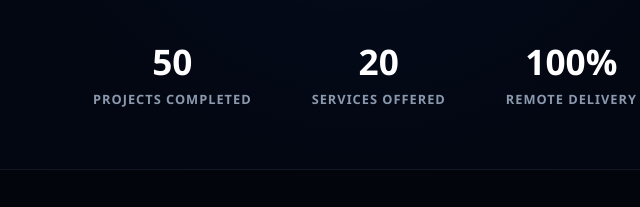
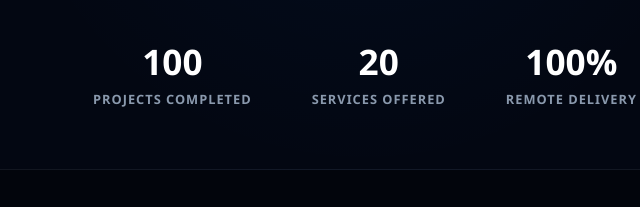
Before and after one commit to gahonsh-blip/gahonsh-blip.github.io, a plain HTML site: page about.html in a window 1280 px wide. Shown: the part 355-562 px from the top of the page, 275-915 px from the left. Drawn offline with Linux system fonts and the light colour scheme.

Commit message:
Update project completion counter from 50 to 100

```diff
--- a/about.html
+++ b/about.html
@@ -654,7 +654,7 @@
 
         <div class="about-stats">
             <div class="stat-item">
-                <h2 class="counter-num" data-target="50">0</h2>
+                <h2 class="counter-num" data-target="100">0</h2>
                 <p>Projects Completed </p>
             </div>
             <div class="stat-item">
```
